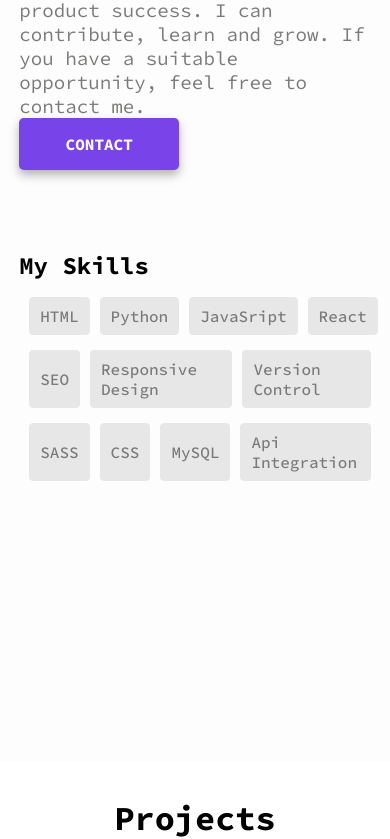
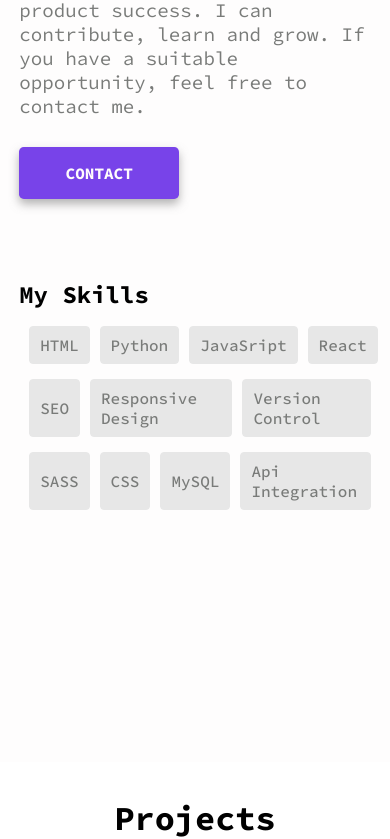
Before and after one commit to Esseh12/Gbenmo_Ese, a React (Create React App) app in the folder gbenmo_ese/: page / in a window 390 px wide. Shown: the part 1205-2044 px from the top of the page. Built offline with nearby package versions, Linux system fonts and the light colour scheme.

Commit message:
project page done

```diff
--- a/gbenmo_ese/src/styles/project.css
+++ b/gbenmo_ese/src/styles/project.css
@@ -123,7 +123,4 @@
         display: none;
     }
 
-    .main__btn{
-        margin-top: 0rem;
-    }
 }
```
